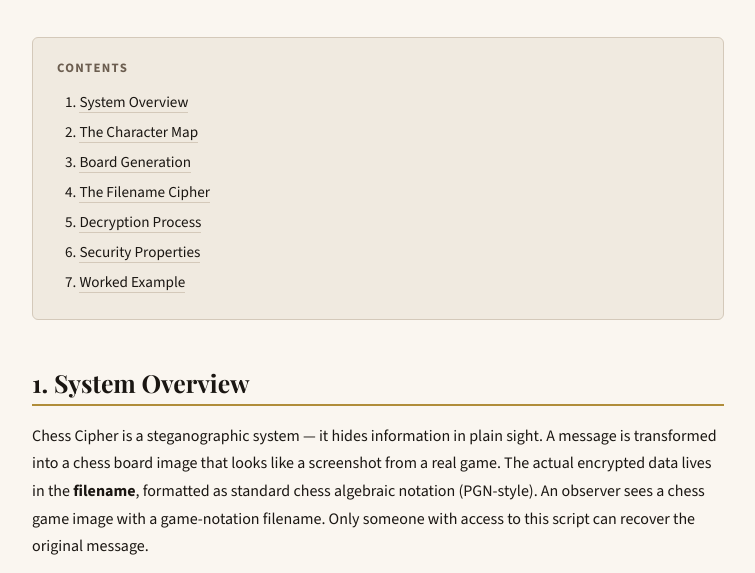
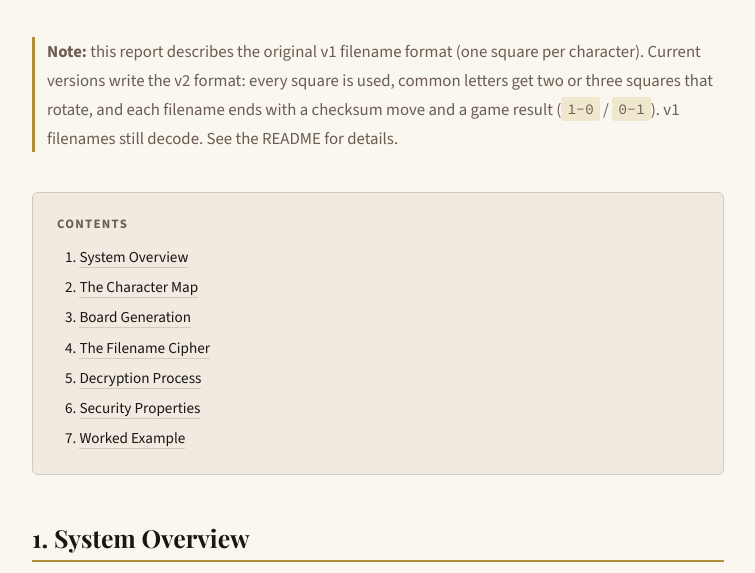
Before and after one commit to naniiic137/ChessCipher, a plain HTML site: page report.html in a window 1280 px wide. Shown: the part 199-772 px from the top of the page, without its empty margins (262-1017 px from the left). Drawn offline with nearby package versions, Linux system fonts and the light colour scheme; a web font is replaced by a local one.

Commit message:
Docs: describe the v2 format, compatibility and tests
Co-Authored-By: Claude Opus 5.5 (1M context) <noreply@anthropic.com>

```diff
--- a/report.html
+++ b/report.html
@@ -347,6 +347,7 @@ figcaption {
 <div class="version-badge">v4.0 Steganographic</div>
 <h1>Chess Cipher</h1>
 <p class="subtitle">A steganographic encryption system that hides messages inside realistic chess board images, with the cipher encoded in the filename as algebraic move notation.</p>
+<p class="subtitle" style="border-left:3px solid var(--accent);padding-left:12px"><strong>Note:</strong> this report describes the original v1 filename format (one square per character). Current versions write the v2 format: every square is used, common letters get two or three squares that rotate, and each filename ends with a checksum move and a game result (<code>1-0</code> / <code>0-1</code>). v1 filenames still decode. See the README for details.</p>
 
 <nav class="toc">
   <div class="toc-title">Contents</div>
```
Also changed, not shown: 1 other file.
